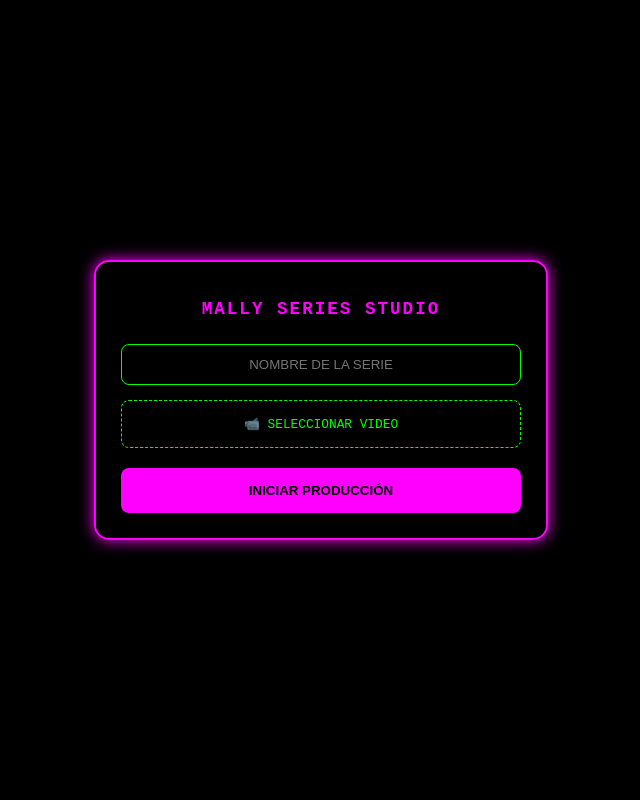
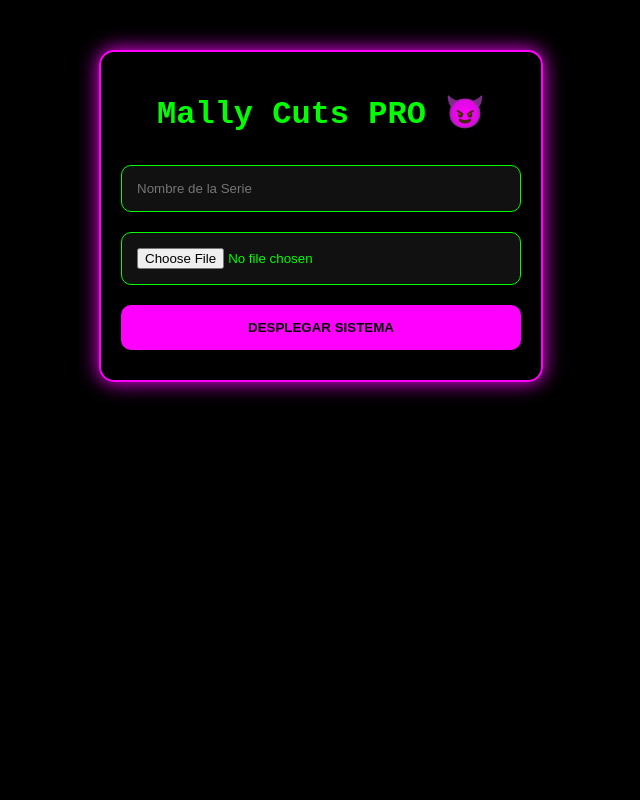
Before and after one commit to KekoOfficial/MallyCuts, a Flask app: page / in a window 1280 px wide. Shown: the whole page, without its empty margins (319-959 px from the left). Run offline with Flask 3, Linux system fonts and the light colour scheme.

Commit message:
Actualizar index.html

```diff
--- a/templates/index.html
+++ b/templates/index.html
@@ -1,71 +1,43 @@
 <!DOCTYPE html>
-<html lang="es">
+<html>
 <head>
     <meta charset="UTF-8">
     <meta name="viewport" content="width=device-width, initial-scale=1.0">
-    <title>MALLY SERIES STUDIO</title>
+    <title>MALLY CUTS PRO</title>
     <style>
-        :root { --sakura: #ff00ff; --bg: #000; --green: #00ff00; }
-        body {
-            background: var(--bg); color: #fff; font-family: 'Courier New', monospace;
-            margin: 0; display: flex; justify-content: center; align-items: center; height: 100vh;
-        }
-        .panel {
-            width: 85%; max-width: 400px; padding: 25px;
-            border: 2px solid var(--sakura); border-radius: 15px;
-            box-shadow: 0 0 15px var(--sakura); text-align: center;
-        }
-        h1 { font-size: 1.1rem; color: var(--sakura); margin-bottom: 25px; letter-spacing: 2px; }
-        input[type="text"] {
-            width: 100%; padding: 12px; background: transparent;
-            border: 1px solid var(--green); color: var(--green);
-            border-radius: 8px; margin-bottom: 15px; box-sizing: border-box;
-            outline: none; text-align: center;
-        }
-        .file-box {
-            display: block; width: 100%; padding: 15px; border: 1px dashed var(--green);
-            color: var(--green); border-radius: 8px; cursor: pointer; margin-bottom: 20px;
-            font-size: 0.8rem; box-sizing: border-box;
-        }
-        #videoInput { display: none; }
-        .btn-run {
-            width: 100%; padding: 15px; background: var(--sakura); color: #000;
-            border: none; border-radius: 8px; font-weight: bold; cursor: pointer;
-            text-transform: uppercase;
-        }
-        .btn-run:disabled { background: #444; color: #888; }
+        body { background: #000; color: #00ff00; font-family: 'Courier New', monospace; text-align: center; }
+        .card { border: 2px solid #ff00ff; margin: 50px auto; width: 90%; max-width: 400px; padding: 20px; border-radius: 15px; box-shadow: 0 0 20px #ff00ff; }
+        input, button { width: 100%; padding: 15px; margin: 10px 0; border-radius: 10px; box-sizing: border-box; }
+        input { background: #111; border: 1px solid #00ff00; color: #00ff00; }
+        button { background: #ff00ff; color: #000; font-weight: bold; border: none; cursor: pointer; }
     </style>
 </head>
 <body>
-    <div class="panel">
-        <h1>MALLY SERIES STUDIO</h1>
-        <input type="text" id="serieName" placeholder="NOMBRE DE LA SERIE">
-
-        <label for="videoInput" class="file-box" id="label">📹 SELECCIONAR VIDEO</label>
-        <input type="file" id="videoInput" accept="video/*">
-
-        <button id="go" class="btn-run" onclick="start()">INICIAR PRODUCCIÓN</button>
+    <div class="card">
+        <h1>Mally Cuts PRO 😈</h1>
+        <form id="uploadForm">
+            <input type="text" id="nombre" placeholder="Nombre de la Serie" required>
+            <input type="file" id="video" accept="video/*" required>
+            <button type="submit">DESPLEGAR SISTEMA</button>
+        </form>
+        <div id="status"></div>
     </div>
 
     <script>
-        const input = document.getElementById('videoInput');
-        input.onchange = () => { if(input.files[0]) document.getElementById('label').innerText = "✅ " + input.files[0].name; };
-
-        function start() {
-            const name = document.getElementById('serieName').value;
-            if(!name || !input.files[0]) return alert("Falta nombre o video");
-
-            const btn = document.getElementById('go');
-            btn.disabled = true; btn.innerText = "PROCESANDO...";
+        document.getElementById('uploadForm').onsubmit = async (e) => {
+            e.preventDefault();
+            const btn = e.target.querySelector('button');
+            btn.disabled = true; btn.innerText = "SUBIENDO...";
 
             const fd = new FormData();
-            fd.append('video', input.files[0]);
-            fd.append('name', name);
+            fd.append('video', document.getElementById('video').files[0]);
+            fd.append('nombre', document.getElementById('nombre').value);
 
-            fetch('/run', { method: 'POST', body: fd })
-            .then(r => r.json()).then(d => alert(d.message))
-            .finally(() => location.reload());
-        }
+            const res = await fetch('/', { method: 'POST', body: fd });
+            const data = await res.json();
+            document.getElementById('status').innerText = data.msg;
+            btn.innerText = "EN COLA ✅";
+        };
     </script>
 </body>
 </html>
```
